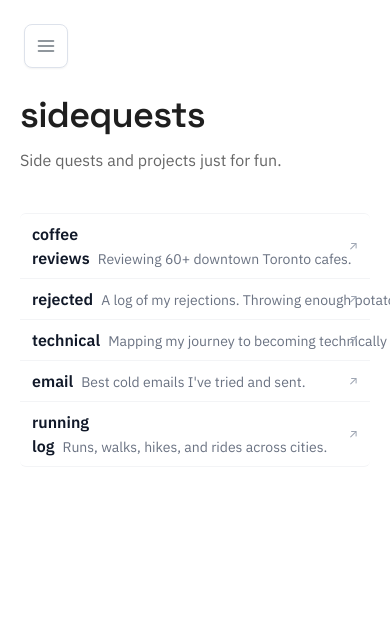
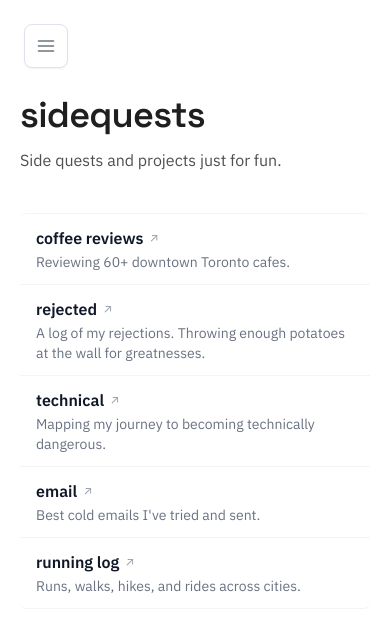
Before and after one commit to alexshibu1/alexshibu.com, a Next.js app: page /sidequests in a window 390 px wide. Shown: the top 632 px of the page. Built offline with nearby package versions, Linux system fonts and the light colour scheme.

Commit message:
size and other canges

```diff
--- a/app/globals.css
+++ b/app/globals.css
@@ -280,7 +280,7 @@ body {
 
   font-weight: 400;
 
-  color: #666666;
+  color: #4f4f4f;
 
   margin-bottom: 1.5rem; /* Add spacing between paragraphs */
 }
@@ -883,6 +883,11 @@ body {
     margin-top: 1.5rem;
   }
 
+  /* Home page only: no top margin on hero h1 in mobile */
+  .page-content > .hero > .hero-heading {
+    margin-top: 0;
+  }
+
   .hero-subline {
     font-size: 18px;
   }
@@ -1028,6 +1033,10 @@ body {
   .brand-name {
     font-size: 40px; /* Larger name on big screens */
   }
+
+  .page-content p {
+    font-size: 22px;
+  }
 }
 
 @media (min-width: 1920px) {
@@ -1042,11 +1051,11 @@ body {
   }
 
   .brand-name {
-    font-size: 40px; /* Larger name on big screens */
+    font-size: 50px; /* Larger name on big screens */
   }
 
   .page-content {
-    max-width: 800px;
+    max-width: 1000px;
   }
 }
 
--- a/app/lore/page.tsx
+++ b/app/lore/page.tsx
@@ -538,7 +538,7 @@ function LoreListRow({
           "group",
           "w-full text-left",
           "grid grid-cols-[90px_1fr] gap-6 items-baseline",
-          "py-2.5 rounded-md",
+          "py-2.5",
           "transition-colors",
           "md:hidden",
           isExpanded
@@ -610,7 +610,7 @@ function LoreListRow({
           "group",
           "w-full text-left",
           "hidden md:grid grid-cols-[90px_1fr] gap-6 items-baseline",
-          "py-1 rounded-md",
+          "py-1",
           "transition-colors",
           isActive ? "bg-red-50/70" : "hover:bg-red-50/50",
           "focus-visible:outline-none focus-visible:ring-2 focus-visible:ring-gray-200 focus-visible:ring-offset-2 focus-visible:ring-offset-white",
--- a/app/page.tsx
+++ b/app/page.tsx
@@ -117,8 +117,8 @@ export default function Home() {
           , and doing hard things.
         </p>
         <p>
-          I want to become the ultimate Swiss Army knife that can build great
-          products, understand users, and grow products.
+          I&apos;m in the pursuit of becoming the ultimate Swiss Army knife who
+          can create great products, grow users, and build communities.
         </p>
         <p>Join my internal board of directors. Love to chat!</p>
         <div
--- a/app/sidequests/page.tsx
+++ b/app/sidequests/page.tsx
@@ -21,20 +21,28 @@ export default function SidequestsPage() {
       <div className="mt-4 divide-y divide-gray-100 border-t border-b border-gray-100 rounded-md bg-white/60">
         <Link
           href="/coffee"
-          className="group block px-3 py-2 hover:bg-red-50/40 transition-colors"
+          className="group block px-4 py-3 sm:px-3 sm:py-2 hover:bg-red-50/40 transition-colors min-h-[44px] sm:min-h-0 flex items-center"
           style={{ textDecoration: "none" }}
         >
-          <div className="flex items-center justify-between gap-2 transition-transform group-hover:translate-x-[1px]">
-            <div className="min-w-0">
+          <div className="flex flex-col sm:flex-row sm:items-center sm:justify-between gap-1 sm:gap-2 w-full min-w-0 transition-transform group-hover:translate-x-[1px]">
+            <div className="min-w-0 flex flex-col gap-0.5 sm:flex-row sm:items-baseline">
+              <div className="flex items-center gap-1.5 sm:contents">
                 <span className="text-base font-semibold text-gray-900 group-hover:text-red-700">
                   coffee reviews
                 </span>
-              <span className="ml-2 text-sm text-gray-500 truncate group-hover:text-gray-700">
+                <span
+                  className="text-xs text-gray-400 flex-shrink-0 sm:hidden transition-transform group-hover:translate-x-[1px] group-hover:text-red-500"
+                  aria-hidden="true"
+                >
+                  ↗
+                </span>
+              </div>
+              <span className="text-sm text-gray-500 sm:ml-2 sm:truncate group-hover:text-gray-700">
                 Reviewing 60+ downtown Toronto cafes.
               </span>
             </div>
             <span
-              className="text-xs text-gray-400 flex-shrink-0 transition-transform group-hover:translate-x-[1px] group-hover:text-red-500"
+              className="hidden sm:inline text-xs text-gray-400 flex-shrink-0 transition-transform group-hover:translate-x-[1px] group-hover:text-red-500"
               aria-hidden="true"
             >
               ↗
@@ -44,21 +52,29 @@ export default function SidequestsPage() {
 
         <Link
           href="/rejected"
-          className="group block px-3 py-2 hover:bg-red-50/40 transition-colors"
+          className="group block px-4 py-3 sm:px-3 sm:py-2 hover:bg-red-50/40 transition-colors min-h-[44px] sm:min-h-0 flex items-center"
           style={{ textDecoration: "none" }}
         >
-          <div className="flex items-center justify-between gap-2 transition-transform group-hover:translate-x-[1px]">
-            <div className="min-w-0">
+          <div className="flex flex-col sm:flex-row sm:items-center sm:justify-between gap-1 sm:gap-2 w-full min-w-0 transition-transform group-hover:translate-x-[1px]">
+            <div className="min-w-0 flex flex-col gap-0.5 sm:flex-row sm:items-baseline">
+              <div className="flex items-center gap-1.5 sm:contents">
                 <span className="text-base font-semibold text-gray-900 group-hover:text-red-700">
                   rejected
                 </span>
-              <span className="ml-2 text-sm text-gray-500 truncate group-hover:text-gray-700">
+                <span
+                  className="text-xs text-gray-400 flex-shrink-0 sm:hidden transition-transform group-hover:translate-x-[1px] group-hover:text-red-500"
+                  aria-hidden="true"
+                >
+                  ↗
+                </span>
+              </div>
+              <span className="text-sm text-gray-500 sm:ml-2 sm:truncate group-hover:text-gray-700">
                 A log of my rejections. Throwing enough potatoes at the wall for
                 greatnesses.
               </span>
             </div>
             <span
-              className="text-xs text-gray-400 flex-shrink-0 transition-transform group-hover:translate-x-[1px] group-hover:text-red-500"
+              className="hidden sm:inline text-xs text-gray-400 flex-shrink-0 transition-transform group-hover:translate-x-[1px] group-hover:text-red-500"
               aria-hidden="true"
             >
               ↗
@@ -68,20 +84,28 @@ export default function SidequestsPage() {
 
         <Link
           href="/technical"
-          className="group block px-3 py-2 hover:bg-red-50/40 transition-colors"
+          className="group block px-4 py-3 sm:px-3 sm:py-2 hover:bg-red-50/40 transition-colors min-h-[44px] sm:min-h-0 flex items-center"
           style={{ textDecoration: "none" }}
         >
-          <div className="flex items-center justify-between gap-2 transition-transform group-hover:translate-x-[1px]">
-            <div className="min-w-0">
+          <div className="flex flex-col sm:flex-row sm:items-center sm:justify-between gap-1 sm:gap-2 w-full min-w-0 transition-transform group-hover:translate-x-[1px]">
+            <div className="min-w-0 flex flex-col gap-0.5 sm:flex-row sm:items-baseline">
+              <div className="flex items-center gap-1.5 sm:contents">
                 <span className="text-base font-semibold text-gray-900 group-hover:text-red-700">
                   technical
                 </span>
-              <span className="ml-2 text-sm text-gray-500 truncate group-hover:text-gray-700">
+                <span
+                  className="text-xs text-gray-400 flex-shrink-0 sm:hidden transition-transform group-hover:translate-x-[1px] group-hover:text-red-500"
+                  aria-hidden="true"
+                >
+                  ↗
+                </span>
+              </div>
+              <span className="text-sm text-gray-500 sm:ml-2 sm:truncate group-hover:text-gray-700">
                 Mapping my journey to becoming technically dangerous.
               </span>
             </div>
             <span
-              className="text-xs text-gray-400 flex-shrink-0 transition-transform group-hover:translate-x-[1px] group-hover:text-red-500"
+              className="hidden sm:inline text-xs text-gray-400 flex-shrink-0 transition-transform group-hover:translate-x-[1px] group-hover:text-red-500"
               aria-hidden="true"
             >
               ↗
@@ -91,20 +115,28 @@ export default function SidequestsPage() {
 
         <Link
           href="/email"
-          className="group block px-3 py-2 hover:bg-red-50/40 transition-colors"
+          className="group block px-4 py-3 sm:px-3 sm:py-2 hover:bg-red-50/40 transition-colors min-h-[44px] sm:min-h-0 flex items-center"
           style={{ textDecoration: "none" }}
         >
-          <div className="flex items-center justify-between gap-2 transition-transform group-hover:translate-x-[1px]">
-            <div className="min-w-0">
+          <div className="flex flex-col sm:flex-row sm:items-center sm:justify-between gap-1 sm:gap-2 w-full min-w-0 transition-transform group-hover:translate-x-[1px]">
+            <div className="min-w-0 flex flex-col gap-0.5 sm:flex-row sm:items-baseline">
+              <div className="flex items-center gap-1.5 sm:contents">
                 <span className="text-base font-semibold text-gray-900 group-hover:text-red-700">
                   email
                 </span>
-              <span className="ml-2 text-sm text-gray-500 truncate group-hover:text-gray-700">
+                <span
+                  className="text-xs text-gray-400 flex-shrink-0 sm:hidden transition-transform group-hover:translate-x-[1px] group-hover:text-red-500"
+                  aria-hidden="true"
+                >
+                  ↗
+                </span>
+              </div>
+              <span className="text-sm text-gray-500 sm:ml-2 sm:truncate group-hover:text-gray-700">
                 Best cold emails I&apos;ve tried and sent.
               </span>
             </div>
             <span
-              className="text-xs text-gray-400 flex-shrink-0 transition-transform group-hover:translate-x-[1px] group-hover:text-red-500"
+              className="hidden sm:inline text-xs text-gray-400 flex-shrink-0 transition-transform group-hover:translate-x-[1px] group-hover:text-red-500"
               aria-hidden="true"
             >
               ↗
@@ -114,20 +146,28 @@ export default function SidequestsPage() {
 
         <Link
           href="/run"
-          className="group block px-3 py-2 hover:bg-red-50/40 transition-colors"
+          className="group block px-4 py-3 sm:px-3 sm:py-2 hover:bg-red-50/40 transition-colors min-h-[44px] sm:min-h-0 flex items-center"
           style={{ textDecoration: "none" }}
         >
-          <div className="flex items-center justify-between gap-2 transition-transform group-hover:translate-x-[1px]">
-            <div className="min-w-0">
+          <div className="flex flex-col sm:flex-row sm:items-center sm:justify-between gap-1 sm:gap-2 w-full min-w-0 transition-transform group-hover:translate-x-[1px]">
+            <div className="min-w-0 flex flex-col gap-0.5 sm:flex-row sm:items-baseline">
+              <div className="flex items-center gap-1.5 sm:contents">
                 <span className="text-base font-semibold text-gray-900 group-hover:text-red-700">
                   running log
                 </span>
-              <span className="ml-2 text-sm text-gray-500 truncate group-hover:text-gray-700">
+                <span
+                  className="text-xs text-gray-400 flex-shrink-0 sm:hidden transition-transform group-hover:translate-x-[1px] group-hover:text-red-500"
+                  aria-hidden="true"
+                >
+                  ↗
+                </span>
+              </div>
+              <span className="text-sm text-gray-500 sm:ml-2 sm:truncate group-hover:text-gray-700">
                 Runs, walks, hikes, and rides across cities.
               </span>
             </div>
             <span
-              className="text-xs text-gray-400 flex-shrink-0 transition-transform group-hover:translate-x-[1px] group-hover:text-red-500"
+              className="hidden sm:inline text-xs text-gray-400 flex-shrink-0 transition-transform group-hover:translate-x-[1px] group-hover:text-red-500"
               aria-hidden="true"
             >
               ↗
```
Lines whose indentation alone changed are shown as unchanged.
